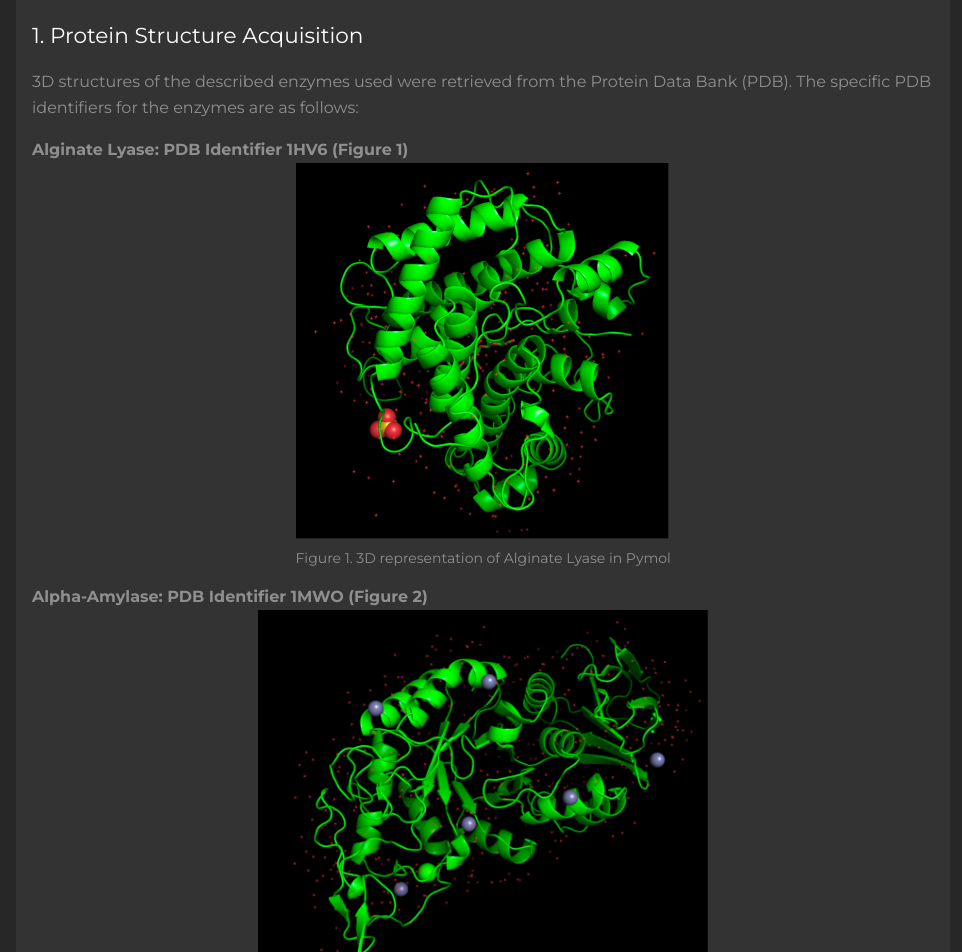
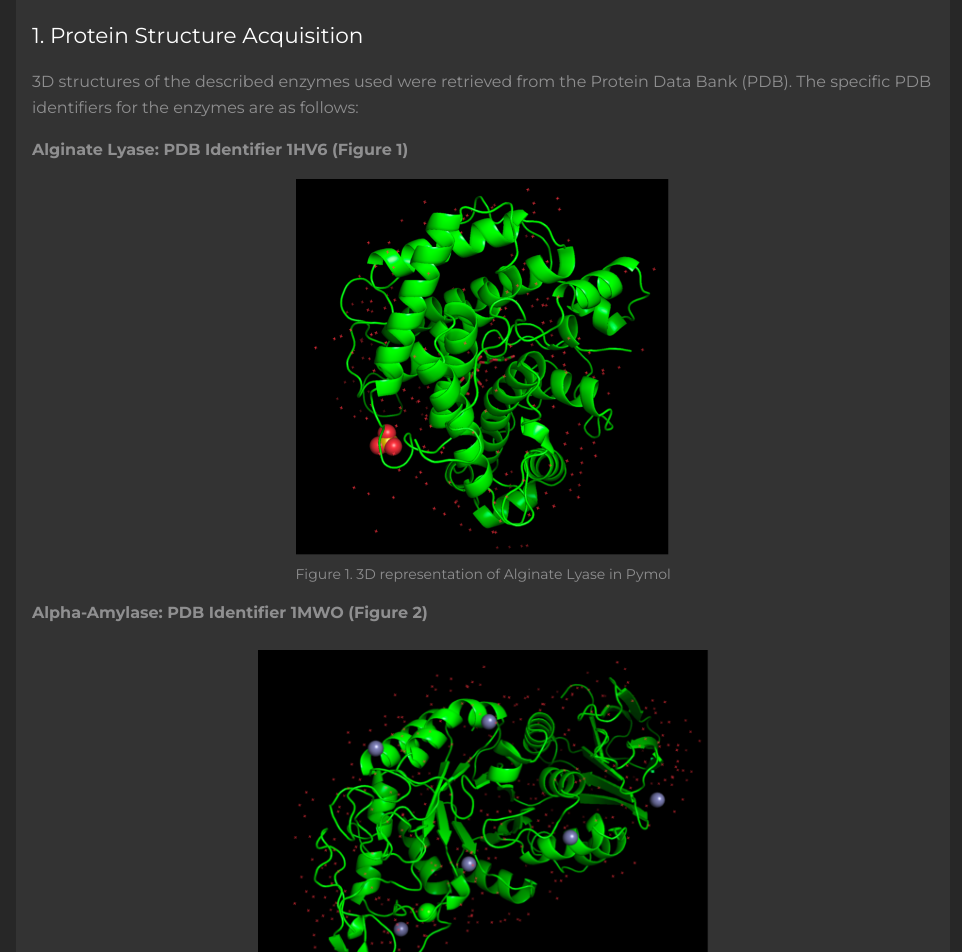
Before and after one commit to biomod2023/biomod2023, a Vue app: page /future-directions/aa-docking in a window 1280 px wide. Shown: the part 920-1872 px from the top of the page, without its empty margins (32-994 px from the left). Built offline with nearby package versions, Linux system fonts and the light colour scheme; what oh-vue-icons, vue-window-size would draw is missing.

Commit message:
Fixed image formatting

```diff
--- a/src/views/future-directions/AADocking.vue
+++ b/src/views/future-directions/AADocking.vue
@@ -50,8 +50,8 @@ const sectionTitleStyle = 'text-subtitle-sm lg:text-subtitle text-white mb-4'
             </section>
 
             <section>
+              <div class="flex flex-col items-center lg:items-start gap-y-4">
                 <h4 class="font-bold">Alginate Lyase: PDB Identifier 1HV6 (Figure 1)</h4>
-
                 <CaptionedGraphics modifier="w-full">
                   <template #graphics>
                     <img
@@ -64,10 +64,12 @@ const sectionTitleStyle = 'text-subtitle-sm lg:text-subtitle text-white mb-4'
                     <p>Figure 1. 3D representation of Alginate Lyase in Pymol</p>
                   </template>
                 </CaptionedGraphics>
+              </div>
             </section>
 
             <section>
-              <h4 class="font-bold">Alpha-Amylase: PDB Identifier 1MWO (Figure 2)</h4>
+              <div class="flex flex-col items-center lg:items-start gap-y-4">
+                <h4 class="font-bold mb-2">Alpha-Amylase: PDB Identifier 1MWO (Figure 2)</h4>
 
                 <CaptionedGraphics modifier="w-full">
                   <template #graphics>
@@ -81,6 +83,7 @@ const sectionTitleStyle = 'text-subtitle-sm lg:text-subtitle text-white mb-4'
                     <p>Figure 2. 3D representation of Alpha-Amylase in Pymol.</p>
                   </template>
                 </CaptionedGraphics>
+              </div>
             </section>
 
             <section>
```
Also changed, not shown: src/views/lab-validation/GroupCView.vue (+4 -4 lines). Lines whose indentation alone changed are shown as unchanged.
